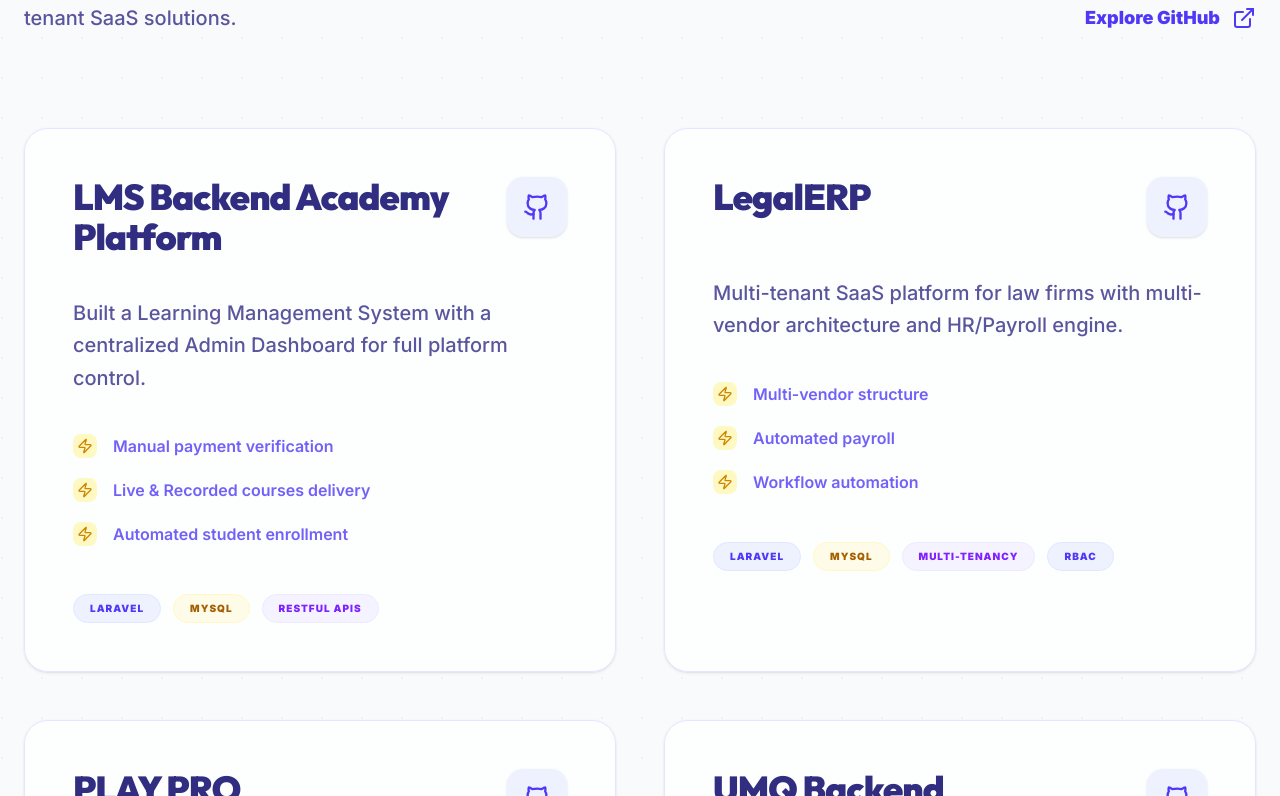
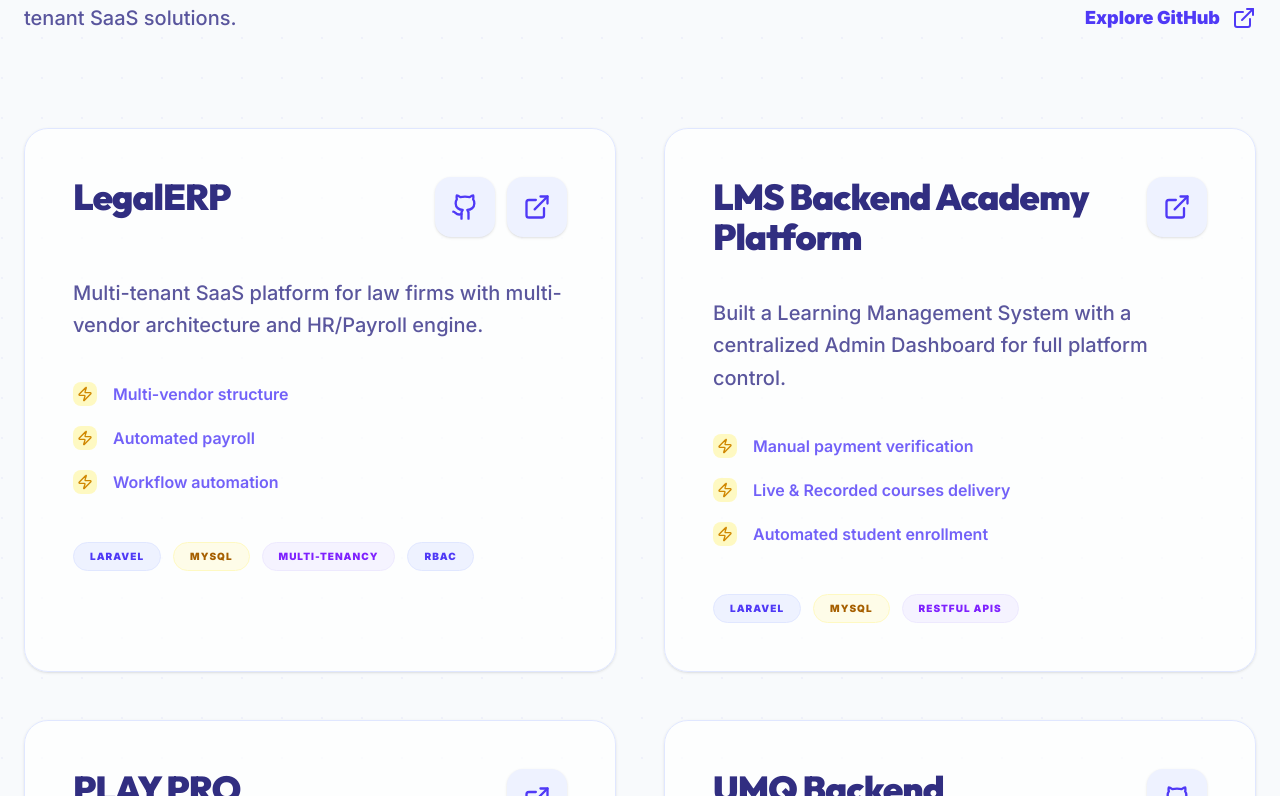
Before and after one commit to raghdahelmy/portfolio, a React (Vite) app: page / in a window 1280 px wide. Shown: the part 2964-3760 px from the top of the page. Built offline with nearby package versions, Linux system fonts and the light colour scheme.

Commit message:
add link last project lms

```diff
--- a/src/App.tsx
+++ b/src/App.tsx
@@ -351,9 +351,16 @@ const Projects = () => {
               <div className="p-12 flex-1 relative z-10">
                 <div className="flex justify-between items-start mb-10">
                   <h3 className="text-4xl font-black group-hover:text-indigo-600 transition-colors text-brand-heading tracking-tight">{project.title}</h3>
-                  <a href={project.link} target="_blank" className="p-4 bg-indigo-50 hover:bg-indigo-600 hover:text-white rounded-2xl transition-all hover:scale-110 text-indigo-600 shadow-sm">
-                    <Github className="w-7 h-7" />
+              <div className="flex gap-3">
+                <a href={project.link} target="_blank" className="p-4 bg-indigo-50 hover:bg-indigo-600 hover:text-white rounded-2xl transition-all hover:scale-110 text-indigo-600 shadow-sm" title={project.link.includes('github.com') ? "Source Code" : "Live Preview"}>
+                  {project.link.includes('github.com') ? <Github className="w-7 h-7" /> : <ExternalLink className="w-7 h-7" />}
+                </a>
+                {'liveLink' in project && project.liveLink && (
+                  <a href={project.liveLink} target="_blank" className="p-4 bg-indigo-50 hover:bg-indigo-600 hover:text-white rounded-2xl transition-all hover:scale-110 text-indigo-600 shadow-sm" title="Live Preview">
+                    <ExternalLink className="w-7 h-7" />
                   </a>
+                )}
+              </div>
                 </div>
                 <p className="text-indigo-900/80 mb-10 leading-relaxed text-xl font-medium">
                   {project.description}
--- a/src/constants.tsx
+++ b/src/constants.tsx
@@ -50,18 +50,19 @@ export const SKILLS = [
 
 export const PROJECTS = [
   {
+    title: 'LegalERP',
+    description: 'Multi-tenant SaaS platform for law firms with multi-vendor architecture and HR/Payroll engine.',
+    tags: ['Laravel', 'MySQL', 'Multi-tenancy', 'RBAC'],
+    link: 'https://github.com/raghdahelmy/ERP-system-SaaS',
+    liveLink: 'https://law-erp-portfolio.netlify.app/',
+    features: ['Multi-vendor structure', 'Automated payroll', 'Workflow automation']
+  },
+  {
     title: 'LMS Backend Academy Platform',
     description: 'Built a Learning Management System with a centralized Admin Dashboard for full platform control.',
     tags: ['Laravel', 'MySQL', 'RESTful APIs'],
     link: 'https://mohamedkamalcourses.netlify.app/',
     features: ['Manual payment verification', 'Live & Recorded courses delivery', 'Automated student enrollment']
-  },
-  {
-    title: 'LegalERP',
-    description: 'Multi-tenant SaaS platform for law firms with multi-vendor architecture and HR/Payroll engine.',
-    tags: ['Laravel', 'MySQL', 'Multi-tenancy', 'RBAC'],
-    link: 'https://github.com/raghdahelmy/ERP-system-SaaS',
-    features: ['Multi-vendor structure', 'Automated payroll', 'Workflow automation']
   },
   {
     title: 'PLAY PRO',
```
Also changed, not shown: 1 other file (tests, documents, lock files or other folders).
